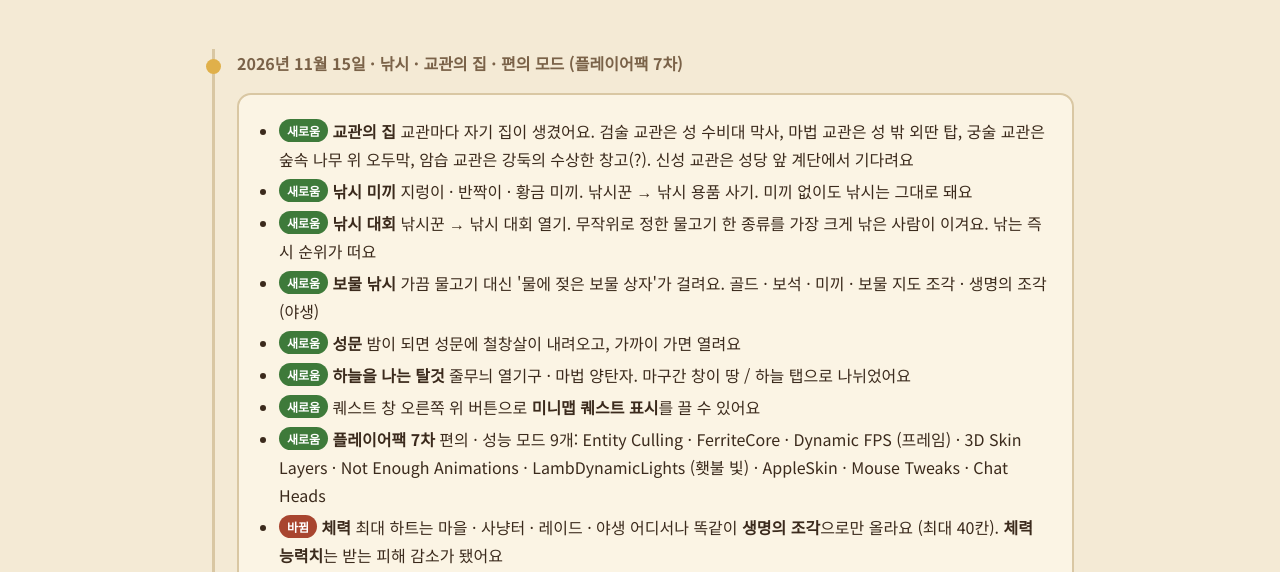
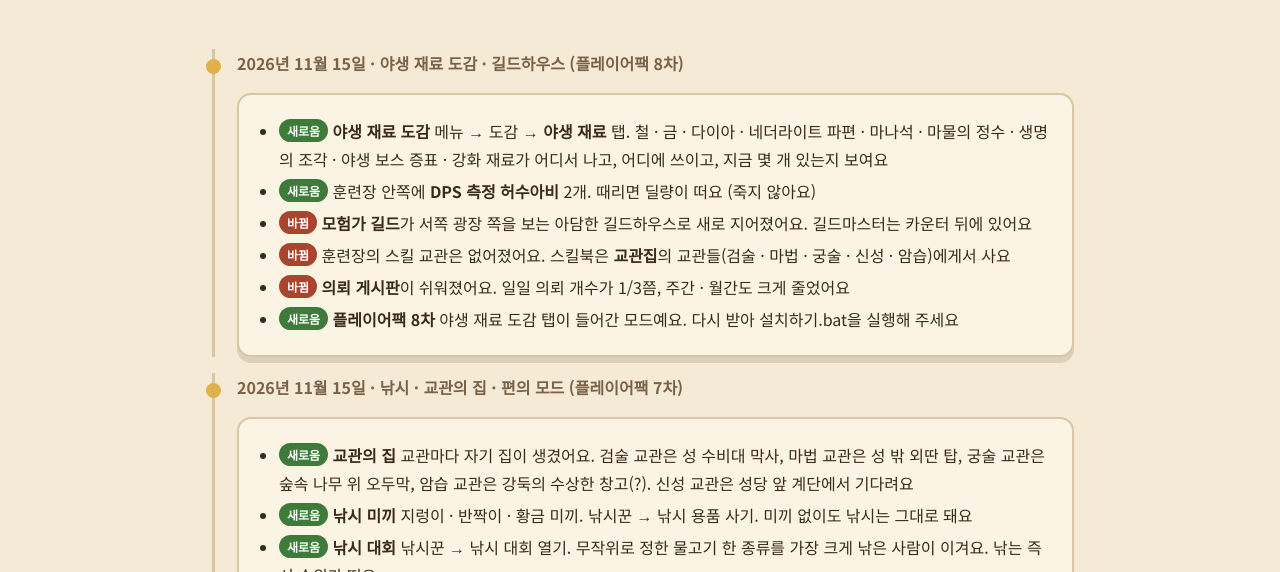
Before and after one commit to kongspace94/yoriworld, a plain HTML site: page updates.html in a window 1280 px wide. Shown: the part 219-791 px from the top of the page. Drawn offline with Linux system fonts and the light colour scheme.

Commit message:
updates: 11/15 8th player pack (wild materials codex, guild house, DPS dummies)
Co-Authored-By: Claude Opus 5.5 <noreply@anthropic.com>

```diff
--- a/updates.html
+++ b/updates.html
@@ -25,6 +25,19 @@
 
 <main class="wrap">
   <section>
+    <div class="update">
+      <p class="date">2026년 11월 15일 · 야생 재료 도감 · 길드하우스 (플레이어팩 8차)</p>
+      <div class="card">
+        <ul>
+          <li><span class="badge b-new">새로움</span> <b>야생 재료 도감</b> 메뉴 → 도감 → <b>야생 재료</b> 탭. 철 · 금 · 다이아 · 네더라이트 파편 · 마나석 · 마물의 정수 · 생명의 조각 · 야생 보스 증표 · 강화 재료가 어디서 나고, 어디에 쓰이고, 지금 몇 개 있는지 보여요</li>
+          <li><span class="badge b-new">새로움</span> 훈련장 안쪽에 <b>DPS 측정 허수아비</b> 2개. 때리면 딜량이 떠요 (죽지 않아요)</li>
+          <li><span class="badge b-change">바뀜</span> <b>모험가 길드</b>가 서쪽 광장 쪽을 보는 아담한 길드하우스로 새로 지어졌어요. 길드마스터는 카운터 뒤에 있어요</li>
+          <li><span class="badge b-change">바뀜</span> 훈련장의 스킬 교관은 없어졌어요. 스킬북은 <b>교관집</b>의 교관들(검술 · 마법 · 궁술 · 신성 · 암습)에게서 사요</li>
+          <li><span class="badge b-change">바뀜</span> <b>의뢰 게시판</b>이 쉬워졌어요. 일일 의뢰 개수가 1/3쯤, 주간 · 월간도 크게 줄었어요</li>
+          <li><span class="badge b-new">새로움</span> <b>플레이어팩 8차</b> 야생 재료 도감 탭이 들어간 모드예요. 다시 받아 설치하기.bat을 실행해 주세요</li>
+        </ul>
+      </div>
+    </div>
     <div class="update">
       <p class="date">2026년 11월 15일 · 낚시 · 교관의 집 · 편의 모드 (플레이어팩 7차)</p>
       <div class="card">
```
